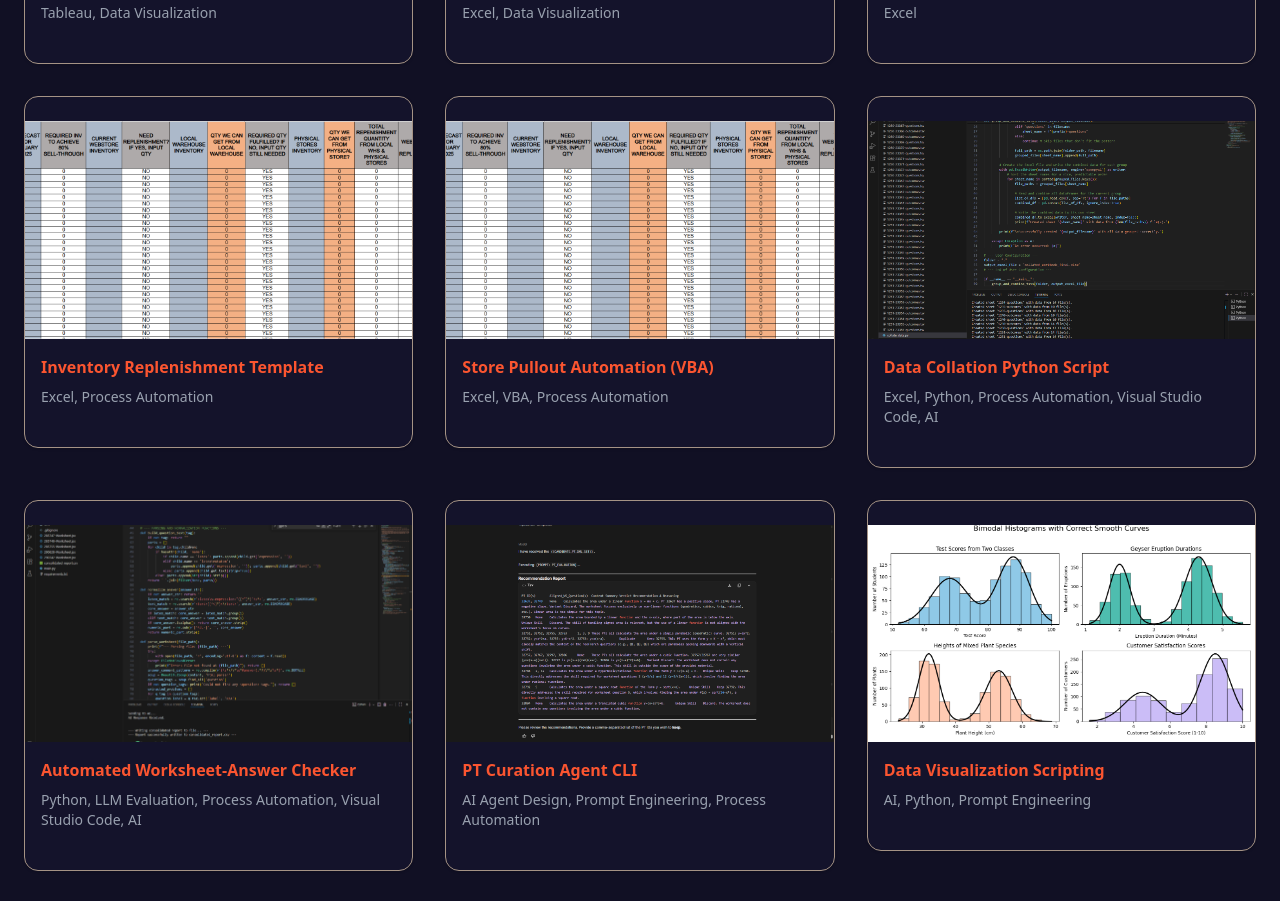
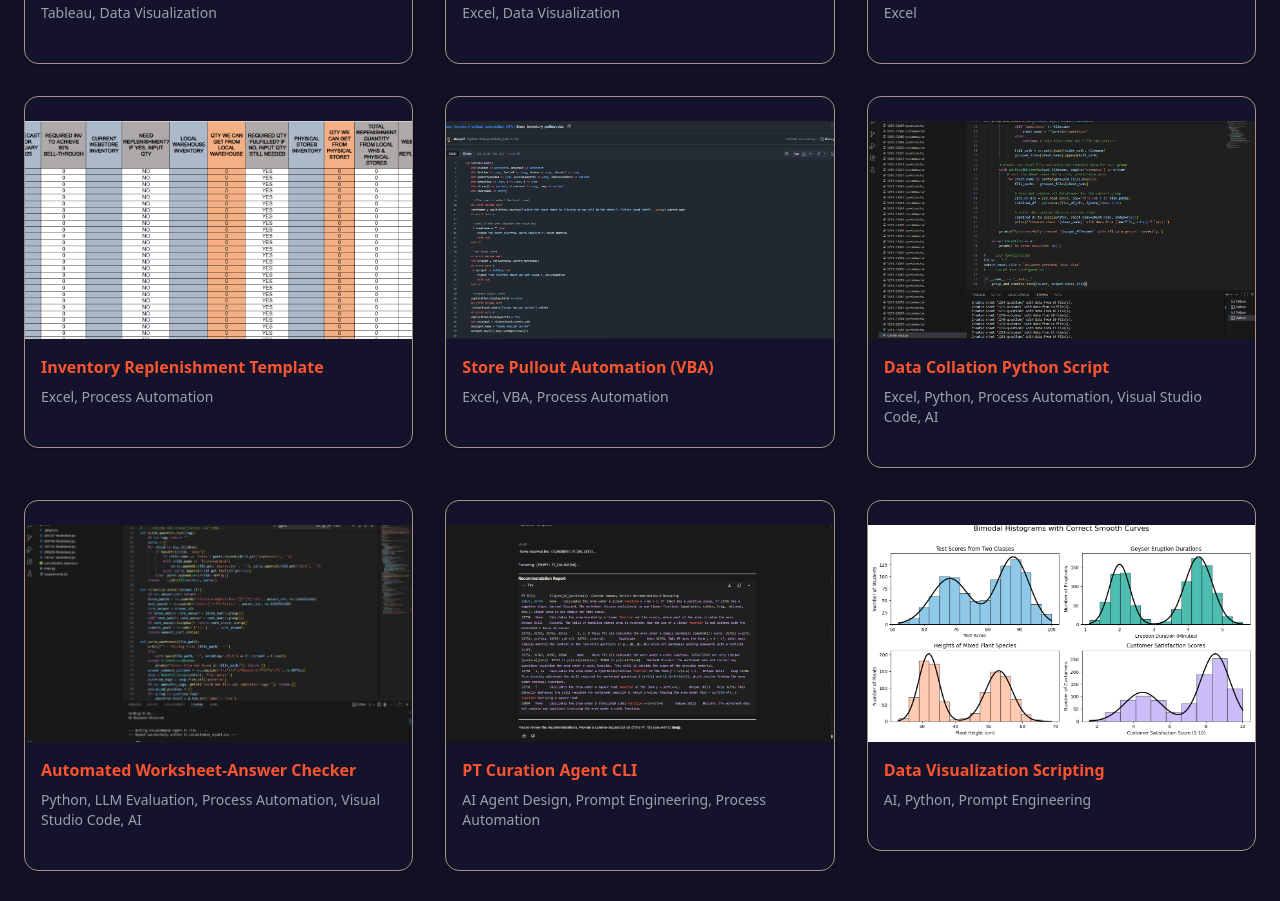
Before and after one commit to abegailf/vercel-app, a Next.js app: page /portfolio in a window 1280 px wide. Shown: the part 1020-1921 px from the top of the page. Built offline with nearby package versions, Linux system fonts and the light colour scheme.

Commit message:
updated store pullout page

```diff
--- a/app/page.tsx
+++ b/app/page.tsx
@@ -133,11 +133,11 @@ const allProjects = [
       categories: ["excel", "processauto"],
       link: "/projects/inventory-replenishment",
     },
-           {
+            {
       id: 8,
       title: "Store Pullout Automation (VBA)",
       description: "Excel, VBA, Process Automation",
-      image: "/images/inventory-replenishment.png",
+      image: "/images/store pullout vba.png",
       categories: ["excel", "vba", "processauto"],
       link: "/projects/store-pullout-automation",
     },
--- a/app/portfolio/page.tsx
+++ b/app/portfolio/page.tsx
@@ -72,7 +72,7 @@ export default function PortfolioPage() {
       id: 8,
       title: "Store Pullout Automation (VBA)",
       description: "Excel, VBA, Process Automation",
-      image: "/images/inventory-replenishment.png",
+      image: "/images/store pullout vba.png",
       categories: ["excel", "vba", "processauto"],
       link: "/projects/store-pullout-automation",
     },
--- a/app/projects/store-pullout-automation/page.tsx
+++ b/app/projects/store-pullout-automation/page.tsx
@@ -5,7 +5,7 @@ import Image from "next/image"
 import Link from "next/link"
 import { Button } from "@/components/ui/button"
 import { Card, CardContent } from "@/components/ui/card"
-import { ArrowLeft, ExternalLink, Code } from "lucide-react"
+import { ArrowLeft, ExternalLink, Code, Github } from "lucide-react"
 
 export default function StorePulloutAutomation() {
   const vbaCode = `Sub StorePullout()
@@ -127,6 +127,20 @@ End Sub`;
                       This script was developed on a MacBook and is optimized for Excel for Mac.
                     </p>
                   </div>
+
+                       <div>
+                      <strong style={{ color: "#FB5530" }}>Project Link:</strong>
+                      <Button
+                        variant="outline"
+                        size="sm"
+                        className="mt-2 bg-transparent"
+                        style={{ borderColor: "#FB5530", color: "#FB5530" }}
+                        onClick={() => window.open("https://github.com/abegailf/Store-inventory-pullout-automation-VBA", "_blank")}
+                      >
+                        <Github className="w-4 h-4 mr-2" />
+                        View on GitHub
+                      </Button>
+                    </div>
                 </div>
               </CardContent>
             </Card>
```
Also changed, not shown: public/images/store pullout vba.png (added).
